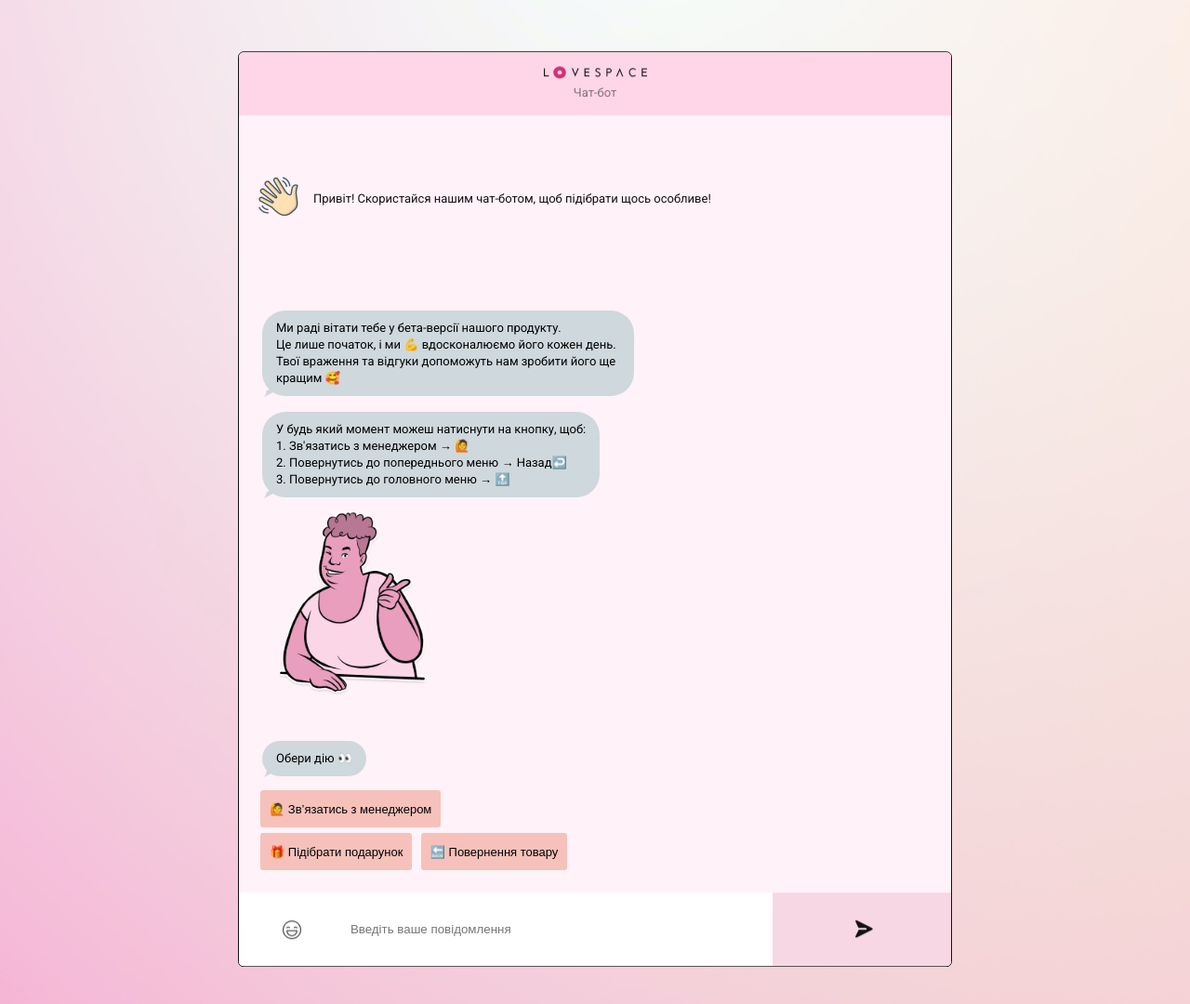
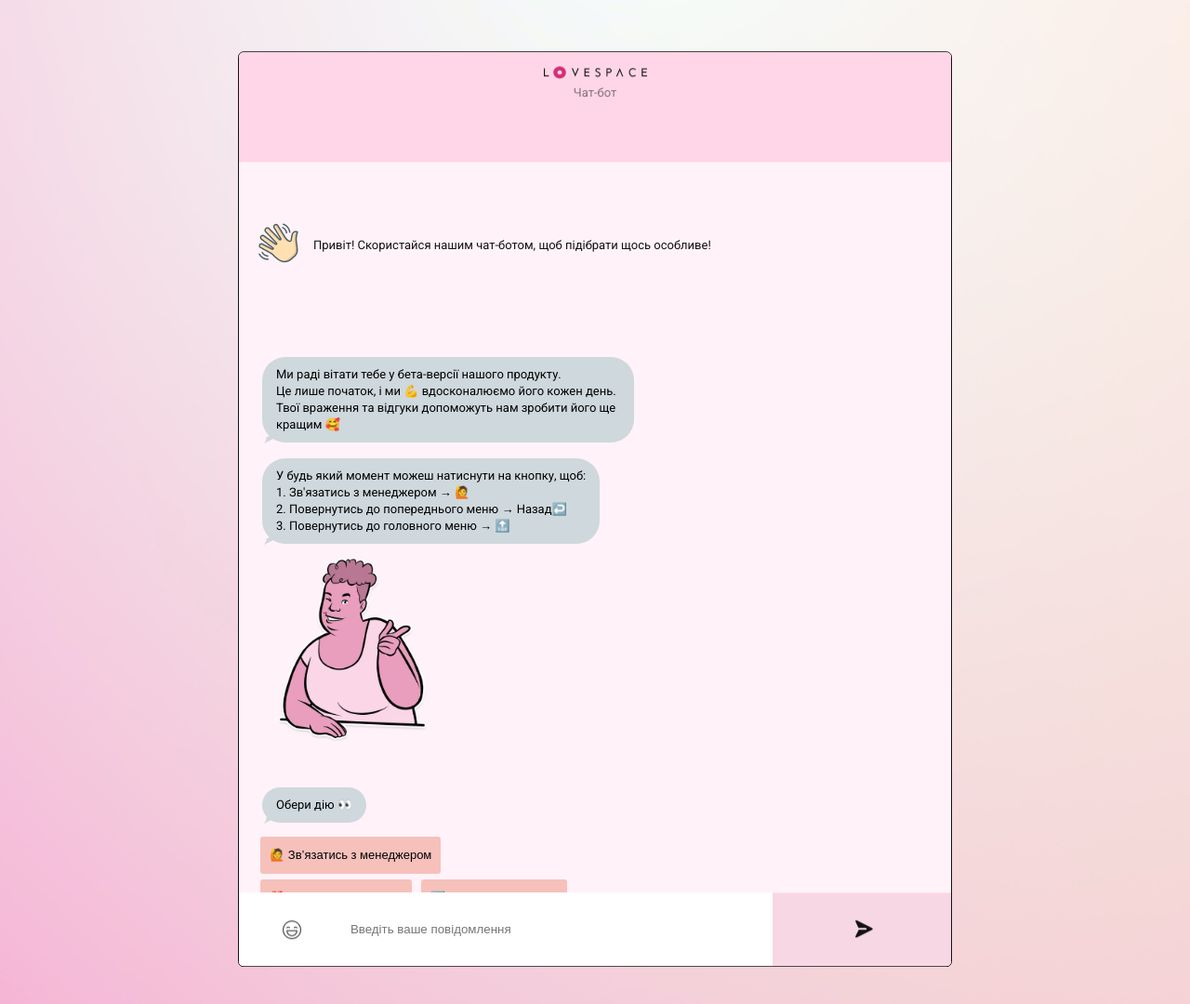
Before and after one commit to vicnesterenko/Consultation_bot, a Django app: page /app/ in a window 1280 px wide. Shown: the top 1080 px of the page at 93% size. Run offline with Django 4.2, Linux system fonts and the light colour scheme.

Commit message:
Add header changes by Alina

```diff
--- a/consultation_bot/web/static/style2.css
+++ b/consultation_bot/web/static/style2.css
@@ -47,7 +47,7 @@ a {
 .header {
     padding: 15px 0 0;
     text-align: center;
-    height: 7%;
+    height: 12%;
     background-color: #FFD6E7;
 }
 
```
